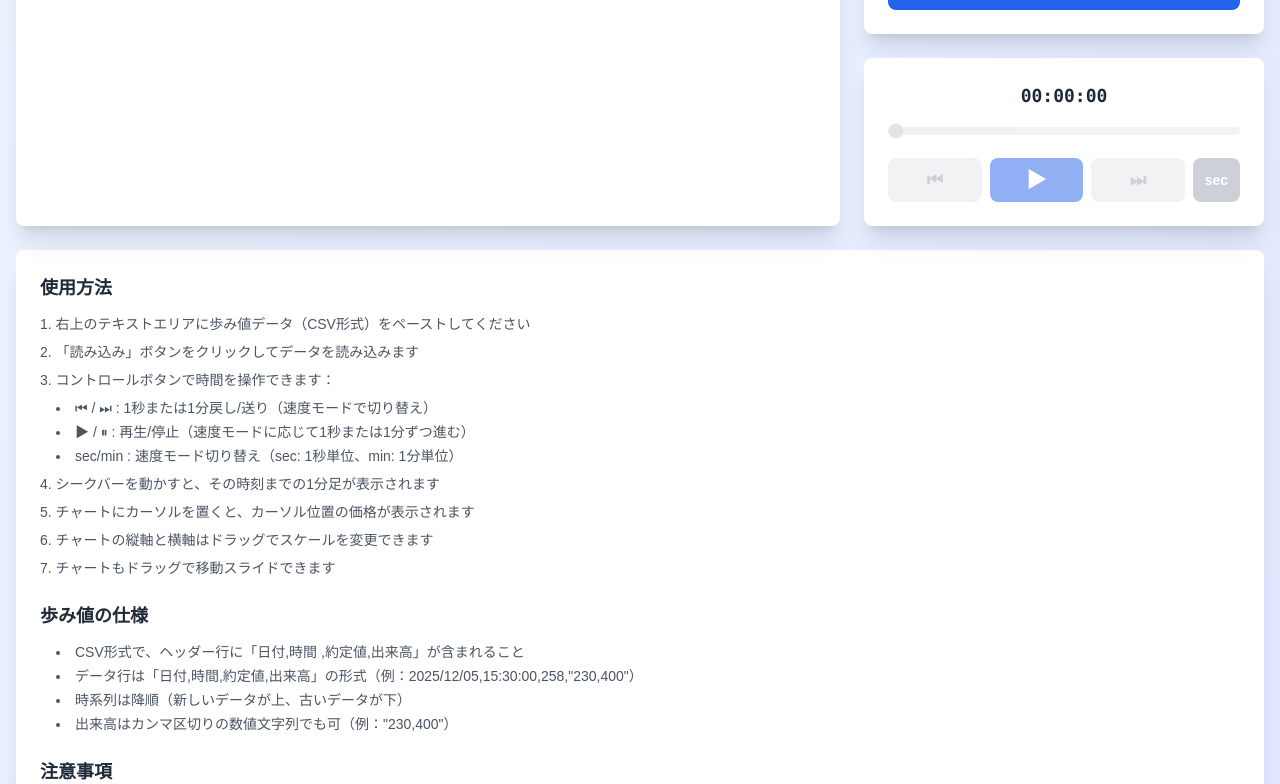
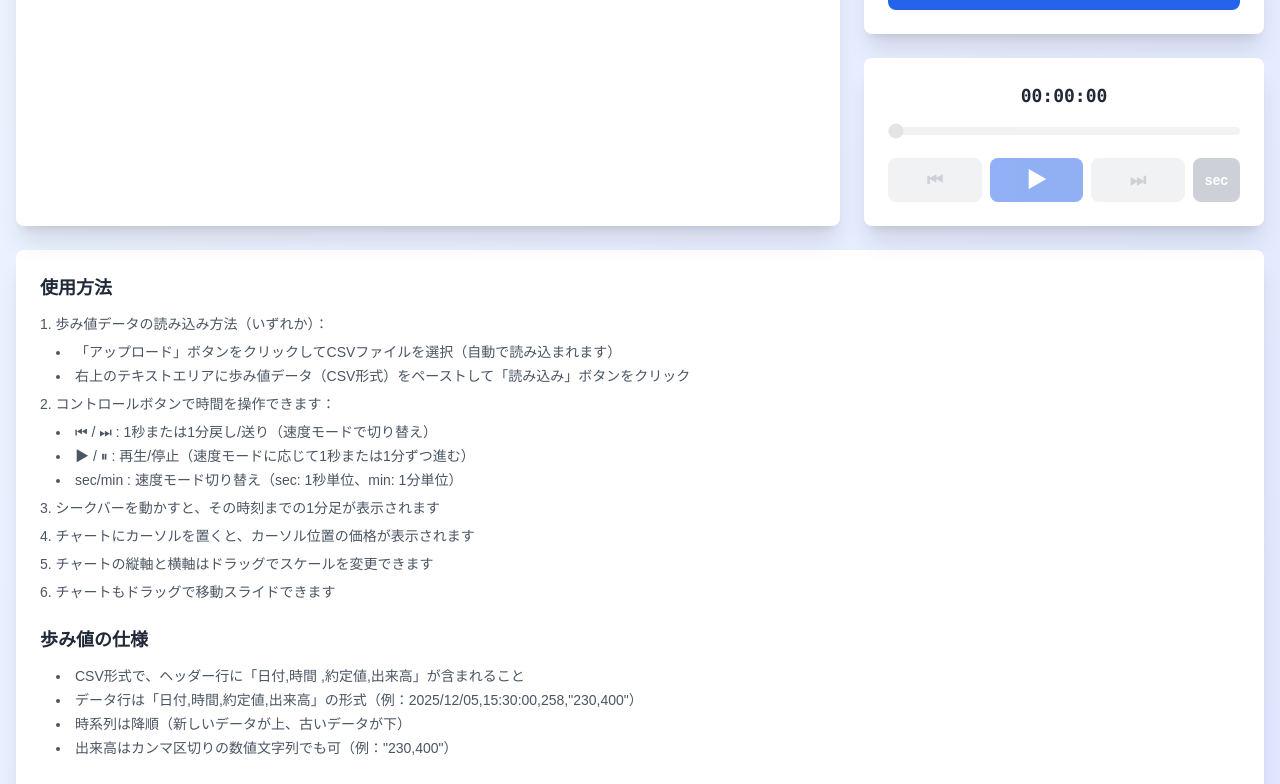
Before and after one commit to kashiomaru/kabu_sim, a Next.js app: page / in a window 1280 px wide. Shown: the part 538-1322 px from the top of the page. Built offline with nearby package versions, Linux system fonts and the light colour scheme.

Commit message:
使用方法更新

```diff
--- a/app/page.tsx
+++ b/app/page.tsx
@@ -808,18 +808,21 @@ export default function Home() {
             使用方法
           </h3>
           <div className="text-sm text-gray-600 dark:text-gray-400 space-y-2">
-            <p>1. 右上のテキストエリアに歩み値データ（CSV形式）をペーストしてください</p>
-            <p>2. 「読み込み」ボタンをクリックしてデータを読み込みます</p>
-            <p>3. コントロールボタンで時間を操作できます：</p>
+            <p>1. 歩み値データの読み込み方法（いずれか）：</p>
+            <ul className="list-disc list-inside ml-4 space-y-1">
+              <li>「アップロード」ボタンをクリックしてCSVファイルを選択（自動で読み込まれます）</li>
+              <li>右上のテキストエリアに歩み値データ（CSV形式）をペーストして「読み込み」ボタンをクリック</li>
+            </ul>
+            <p>2. コントロールボタンで時間を操作できます：</p>
             <ul className="list-disc list-inside ml-4 space-y-1">
               <li>⏮ / ⏭ : 1秒または1分戻し/送り（速度モードで切り替え）</li>
               <li>▶ / ⏸ : 再生/停止（速度モードに応じて1秒または1分ずつ進む）</li>
               <li>sec/min : 速度モード切り替え（sec: 1秒単位、min: 1分単位）</li>
             </ul>
-            <p>4. シークバーを動かすと、その時刻までの1分足が表示されます</p>
-            <p>5. チャートにカーソルを置くと、カーソル位置の価格が表示されます</p>
-            <p>6. チャートの縦軸と横軸はドラッグでスケールを変更できます</p>
-            <p>7. チャートもドラッグで移動スライドできます</p>
+            <p>3. シークバーを動かすと、その時刻までの1分足が表示されます</p>
+            <p>4. チャートにカーソルを置くと、カーソル位置の価格が表示されます</p>
+            <p>5. チャートの縦軸と横軸はドラッグでスケールを変更できます</p>
+            <p>6. チャートもドラッグで移動スライドできます</p>
           </div>
 
           <h3 className="text-lg font-semibold text-gray-800 dark:text-white mb-3 mt-6">
```
